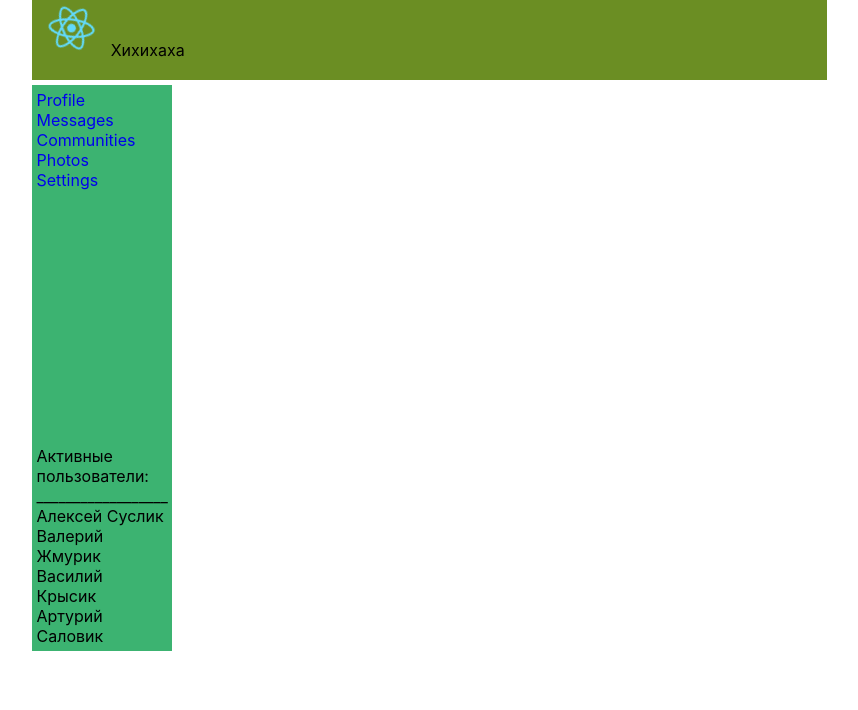
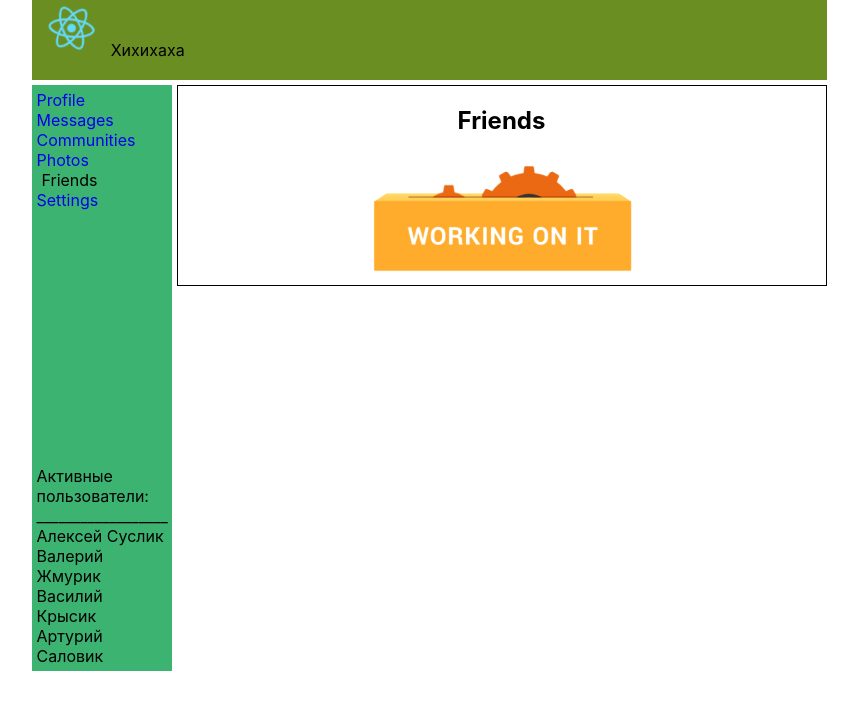
Before and after one commit to Unique-Character-Sequence/02_restart_new_breath_1, a React (Create React App) app: page /friends in a window 1280 px wide. Shown: the top 710 px of the page, without its empty margins (211-1069 px from the left). Built offline with nearby package versions, Linux system fonts and the light colour scheme.

Commit message:
[+] Friends page [+] Containers directory

```diff
--- a/src/App.js
+++ b/src/App.js
@@ -8,6 +8,7 @@ import {Route} from "react-router-dom";
 import {Routes} from "react-router";
 import Photos from "./Components/Photos/Photos";
 import Communities from "./Components/Communities/Communities";
+import Friends from "./Components/Friends/Friends";
 
 const App = (props) => {
     return (<div className="app-wrapper">
@@ -22,6 +23,7 @@ const App = (props) => {
                     <Route path='/communities' element={<Communities
                         CommunitiesPageDatasets={props.state.CommunitiesPageDatasets}/>}/>
                     <Route path='/photos' element={<Photos/>}/>
+                    <Route path='/friends' element={<Friends/>}/>
                     <Route path='/settings' element={<Settings/>}/>
                 </Routes>
             </div>
--- /dev/null
+++ b/src/Components/Friends/Friends.jsx
@@ -0,0 +1,10 @@
+import c from './Friends.module.css'
+import Dummy from "../dummy/dummy";
+
+const Friends = () => {
+    return <div className={c.main}>
+        <Dummy text="Friends"/>
+    </div>
+}
+
+export default Friends
--- /dev/null
+++ b/src/Components/Friends/Friends.module.css
@@ -0,0 +1,3 @@
+.main {
+
+}
--- a/src/Components/Messages/Messages.jsx
+++ b/src/Components/Messages/Messages.jsx
@@ -1,6 +1,6 @@
 import c from './Messages.module.css'
 import ChatList from "./ChatList/ChatList";
-import ContainerChatWindow from "./ChatWindow/ContainerChatWindow";
+import ContainerChatWindow from "../../Containers/ContainerChatWindow";
 
 
 const Messages = (props) => {
--- a/src/Components/Profile/Profile.jsx
+++ b/src/Components/Profile/Profile.jsx
@@ -2,7 +2,7 @@ import clouds from "../../clouds.png";
 import cutepfp from "../../cutepfp.jpg";
 import classes from './Profile.module.css'
 import ProfileInfoTile from "./ProfileInfoTile/ProfileInfoTile";
-import ContainerProfilePostFeed from "./ProfilePostFeed/ContainerProfilePostFeed";
+import ContainerProfilePostFeed from "../../Containers/ContainerProfilePostFeed";
 
 const Profile = () => {
     return <div className={classes.main}>
--- a/src/Components/Sidebar/Sidebar.jsx
+++ b/src/Components/Sidebar/Sidebar.jsx
@@ -25,6 +25,7 @@ const Sidebar = (props) => {
         <NavLinkAdvanced to='/messages'/>
         <NavLinkAdvanced to='/communities'/>
         <NavLinkAdvanced to='/photos'/>
+        <NavLinkAdvanced to='/friends'/>
         <NavLinkAdvanced to='/settings'/>
         <div className={c.activeUsersPanel}>
             Активные пользователи:
--- a/src/Components/Messages/ChatWindow/ContainerChatWindow.jsx
+++ b/src/Containers/ContainerChatWindow.jsx
@@ -1,5 +1,5 @@
-import {addMsgAC, updateMsgInputAC} from "../../../Redux/messagesReducer";
-import ChatWindow from "./ChatWindow";
+import {addMsgAC, updateMsgInputAC} from "../Redux/messagesReducer";
+import ChatWindow from "../Components/Messages/ChatWindow/ChatWindow";
 import {connect} from "react-redux";
 
 let mapStateToProps = (state) => {
--- a/src/Components/Profile/ProfilePostFeed/ContainerProfilePostFeed.jsx
+++ b/src/Containers/ContainerProfilePostFeed.jsx
@@ -1,6 +1,6 @@
 import React from "react"
-import {addPostAC, updatePostInputAC} from "../../../Redux/profileReducer";
-import ProfilePostFeed from "./ProfilePostFeed";
+import {addPostAC, updatePostInputAC} from "../Redux/profileReducer";
+import ProfilePostFeed from "../Components/Profile/ProfilePostFeed/ProfilePostFeed";
 import {connect} from "react-redux";
 
 let mapStateToProps = (state) => {
```
